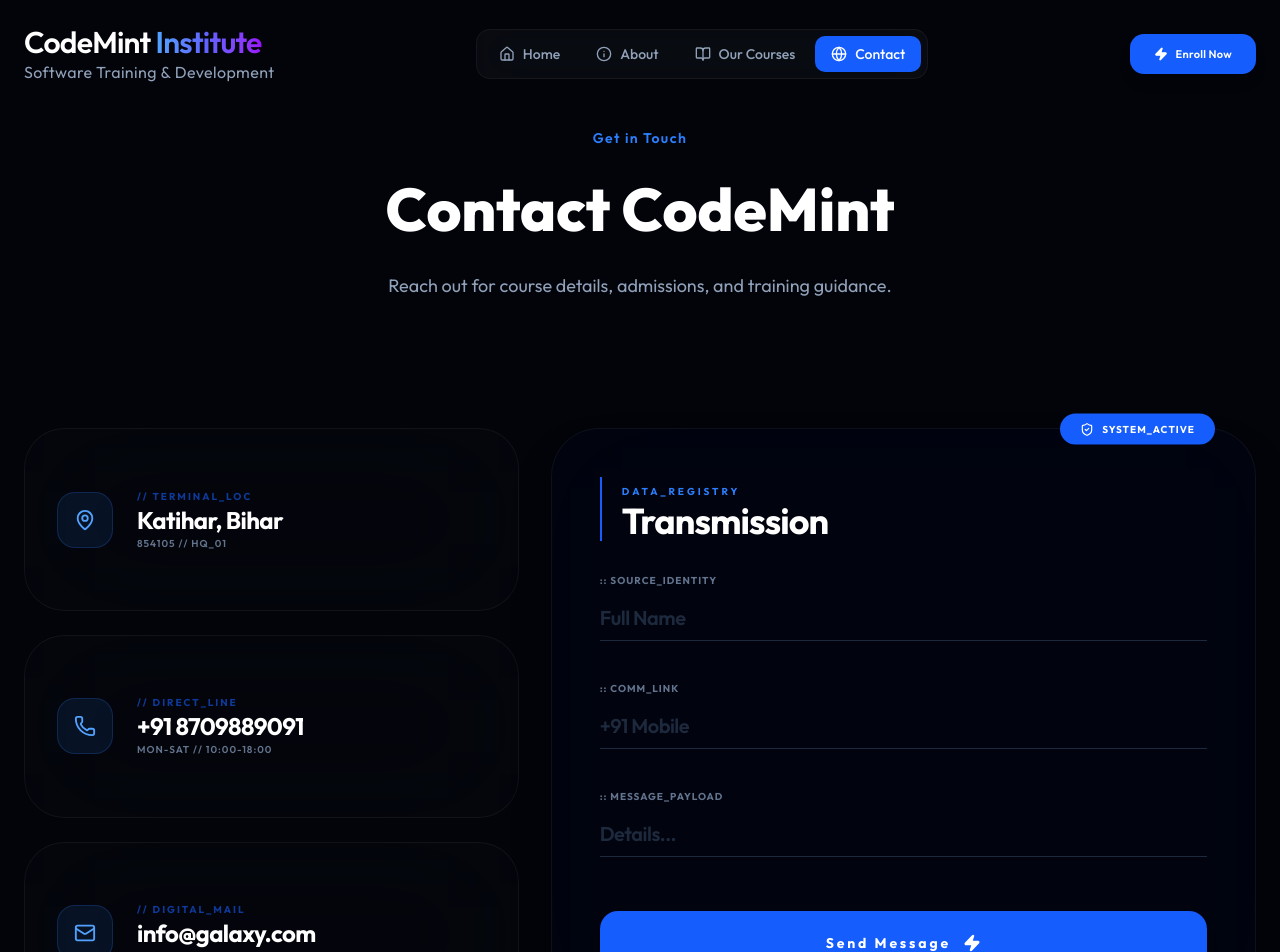
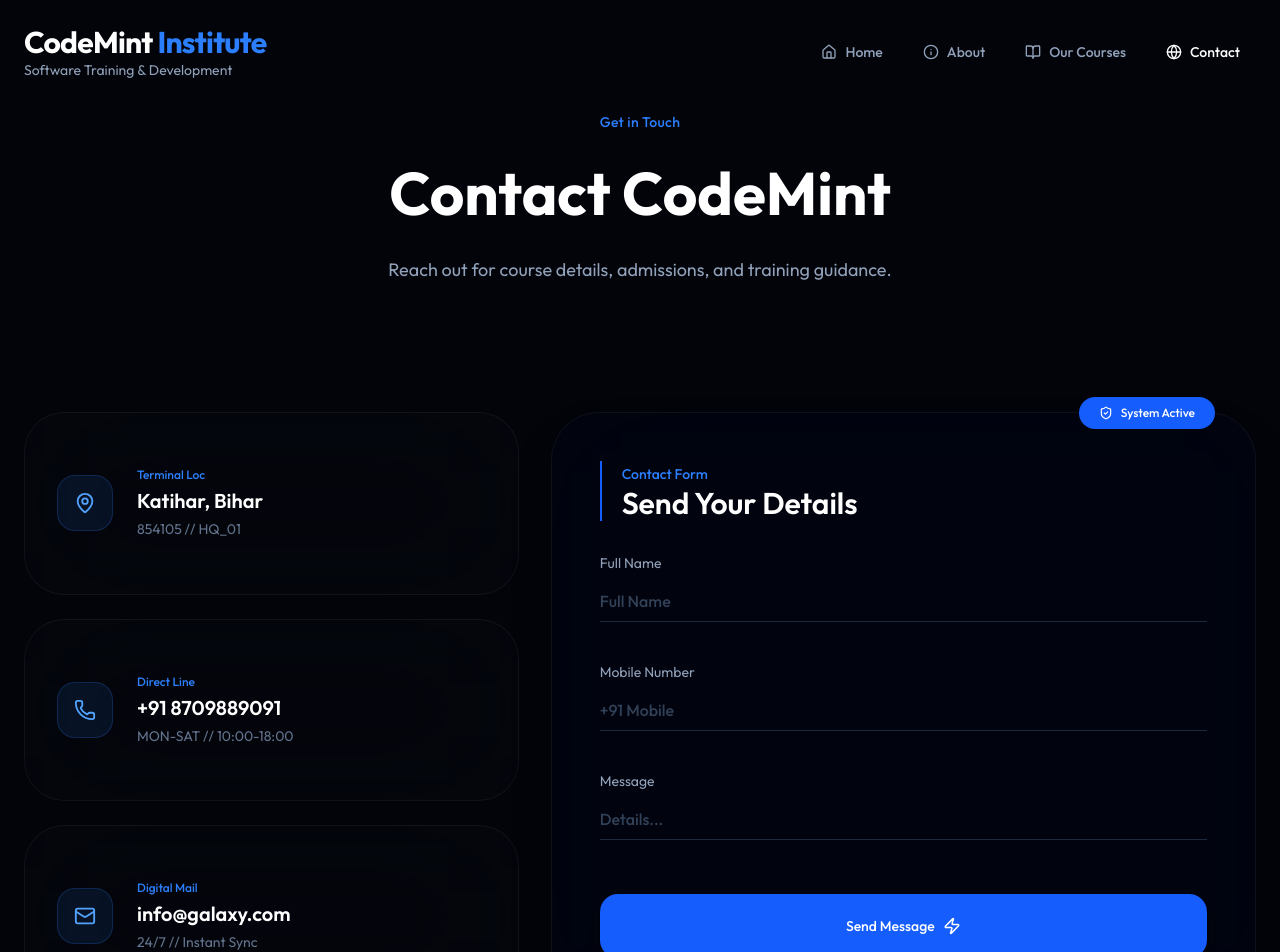
Before and after one commit to dilkash722/empire-of-arts, a React (Vite) app: page /contact in a window 1280 px wide. Shown: the top 952 px of the page. Built offline with nearby package versions, Linux system fonts and the light colour scheme.

Commit message:
Update Desing and Name Branding

```diff
--- a/src/components/Footer.jsx
+++ b/src/components/Footer.jsx
@@ -12,18 +12,18 @@ export default function Footer() {
           {/* BRAND */}
           <div className="lg:col-span-5 space-y-6">
             <div className="flex flex-col leading-none">
-              <h2 className="text-2xl md:text-3xl font-semibold tracking-tight text-white">
-                CodeMint <span className="text-blue-500">Institute</span>
+              <h2 className="text-2xl md:text-3xl font-bold tracking-tight">
+                <span className="text-white">CodeMint</span>{" "}
+                <span className="text-blue-500">Institute</span>
               </h2>
-              <span className="text-sm text-slate-500 tracking-wide mt-2">
+              <span className="text-sm text-slate-400 mt-2">
                 Software Training & Development
               </span>
             </div>
 
             <p className="text-slate-500 text-sm leading-relaxed max-w-md">
-              We train students through live coding, whiteboard concepts, and
-              real project practice so they understand how software development
-              actually works in the industry.
+              Practical software training where students learn through live
+              coding, clear concepts, and real project practice.
             </p>
 
             <div className="flex gap-4 pt-2">
@@ -39,9 +39,9 @@ export default function Footer() {
             </div>
           </div>
 
-          {/* QUICK LINKS */}
+          {/* COURSES */}
           <div className="lg:col-span-3">
-            <h3 className="text-sm font-semibold text-white mb-5 uppercase tracking-wide">
+            <h3 className="text-sm font-semibold text-white mb-5 tracking-wide">
               Courses
             </h3>
             <ul className="space-y-3 text-sm">
@@ -65,7 +65,7 @@ export default function Footer() {
 
           {/* CONTACT */}
           <div className="lg:col-span-4">
-            <h3 className="text-sm font-semibold text-white mb-5 uppercase tracking-wide">
+            <h3 className="text-sm font-semibold text-white mb-5 tracking-wide">
               Contact
             </h3>
 
--- a/src/components/Navbar.jsx
+++ b/src/components/Navbar.jsx
@@ -9,8 +9,6 @@ import {
   BookOpen,
   Globe,
   ChevronRight,
-  Zap,
-  ArrowRight,
 } from "lucide-react";
 
 const links = [
@@ -46,21 +44,35 @@ export default function Navbar() {
       >
         <div className="max-w-7xl mx-auto px-6 flex items-center justify-between">
           {/* BRAND */}
+          <motion.div
+            initial={{ opacity: 0, y: -20 }}
+            animate={{ opacity: 1, y: 0 }}
+            transition={{ duration: 0.6 }}
+          >
             <Link to="/" className="flex flex-col leading-none">
-            <span className="text-2xl md:text-3xl font-semibold tracking-tight">
+              <motion.span
+                initial={{ opacity: 0, y: -10 }}
+                animate={{ opacity: 1, y: 0 }}
+                transition={{ delay: 0.1 }}
+                className="text-2xl md:text-3xl font-bold tracking-tight"
+              >
                 <span className="text-white">CodeMint</span>{" "}
-              <span className="text-transparent bg-clip-text bg-gradient-to-r from-blue-400 via-indigo-500 to-purple-600">
-                Institute
-              </span>
-            </span>
+                <span className="text-blue-500">Institute</span>
+              </motion.span>
 
-            <span className="text-base text-slate-400 tracking-wide">
+              <motion.span
+                initial={{ opacity: 0, y: -8 }}
+                animate={{ opacity: 1, y: 0 }}
+                transition={{ delay: 0.2 }}
+                className="text-sm text-slate-400"
+              >
                 Software Training & Development
-            </span>
+              </motion.span>
             </Link>
+          </motion.div>
 
           {/* DESKTOP NAV */}
-          <nav className="hidden lg:flex items-center gap-1 bg-white/[0.03] border border-white/5 p-1.5 rounded-xl backdrop-blur-xl">
+          <nav className="hidden lg:flex items-center gap-2">
             {links.map((link) => {
               const Icon = link.icon;
               const active = pathname === link.path;
@@ -68,10 +80,8 @@ export default function Navbar() {
                 <Link
                   key={link.path}
                   to={link.path}
-                  className={`flex items-center gap-2 px-4 py-2 rounded-lg text-sm font-medium transition-all ${
-                    active
-                      ? "bg-blue-600 text-white"
-                      : "text-slate-400 hover:text-white hover:bg-white/5"
+                  className={`flex items-center gap-2 px-4 py-2 rounded-lg text-sm font-medium transition ${
+                    active ? "text-white" : "text-slate-400 hover:text-white"
                   }`}
                 >
                   <Icon size={16} />
@@ -81,23 +91,13 @@ export default function Navbar() {
             })}
           </nav>
 
-          {/* ENROLL BUTTON + TOGGLE */}
-          <div className="flex items-center gap-3">
-            <Link
-              to="/contact"
-              className="hidden md:flex items-center gap-2 px-6 py-3 bg-blue-600 text-white text-[11px] font-semibold tracking-wide rounded-xl hover:bg-white hover:text-black transition-all active:scale-95 shadow-lg"
-            >
-              <Zap size={14} fill="currentColor" />
-              Enroll Now
-            </Link>
-
+          {/* TOGGLE */}
           <button
             onClick={() => setOpen(true)}
             className="lg:hidden p-2.5 bg-white/5 border border-white/10 rounded-lg text-white"
           >
             <Menu size={22} />
           </button>
-          </div>
         </div>
       </header>
 
@@ -118,7 +118,7 @@ export default function Navbar() {
               animate={{ x: 0 }}
               exit={{ x: "100%" }}
               transition={{ duration: 0.45 }}
-              className="fixed top-0 right-0 h-full w-full max-w-sm bg-[#0a0c12] z-[150] px-8 pt-16 pb-10 flex flex-col"
+              className="fixed top-0 right-0 h-full w-full max-w-sm bg-[#0a0c12] z-[150] px-8 pt-20 pb-10 flex flex-col"
             >
               <button
                 onClick={() => setOpen(false)}
@@ -127,7 +127,18 @@ export default function Navbar() {
                 <X size={22} />
               </button>
 
-              <div className="mt-12 space-y-6">
+              {/* Drawer Branding */}
+              <div className="text-center mb-12">
+                <h2 className="text-3xl font-bold text-white">
+                  CodeMint <span className="text-blue-500">Institute</span>
+                </h2>
+                <p className="text-sm text-slate-400 mt-2">
+                  Software Training & Development
+                </p>
+              </div>
+
+              {/* Links */}
+              <div className="space-y-4">
                 {links.map((link, i) => {
                   const Icon = link.icon;
                   const active = pathname === link.path;
@@ -160,18 +171,6 @@ export default function Navbar() {
                   );
                 })}
               </div>
-
-              {/* SAME ENROLL BUTTON IN DRAWER */}
-              <div className="mt-auto pt-10">
-                <Link
-                  to="/contact"
-                  onClick={() => setOpen(false)}
-                  className="flex items-center justify-center gap-2 w-full py-3 bg-blue-600 text-white text-sm font-semibold tracking-wide rounded-xl hover:bg-white hover:text-black transition-all"
-                >
-                  <Zap size={14} />
-                  Enroll Now <ArrowRight size={16} />
-                </Link>
-              </div>
             </motion.div>
           </>
         )}
--- a/src/pages/Contact.jsx
+++ b/src/pages/Contact.jsx
@@ -1,14 +1,6 @@
 import React from "react";
 import { motion } from "framer-motion";
-import {
-  MapPin,
-  Phone,
-  Binary,
-  Zap,
-  ShieldCheck,
-  Mail,
-  Cpu,
-} from "lucide-react";
+import { MapPin, Phone, Zap, ShieldCheck, Mail } from "lucide-react";
 
 export default function ContactPage() {
   const itemVariants = {
@@ -22,28 +14,45 @@ export default function ContactPage() {
 
   return (
     <div className="bg-[#02040a] text-white min-h-screen font-sans selection:bg-blue-600/30 overflow-x-hidden">
-      {/* --- HERO SECTION: EXACT COURSE STYLE --- */}
-      <section className="relative pt-32 pb-20 px-6 text-center overflow-hidden">
-        <div className="absolute top-0 left-1/2 -translate-x-1/2 w-[800px] h-[400px] bg-blue-600/10 blur-[140px] rounded-full -z-10" />
+      {/* --- HERO --- */}
+      <section className="relative pt-28 pb-20 px-6 text-center">
+        <motion.div
+          initial={{ opacity: 0, y: 30 }}
+          animate={{ opacity: 1, y: 0 }}
+          transition={{ duration: 0.8 }}
+          className="max-w-4xl mx-auto space-y-6"
+        >
+          <motion.p
+            initial={{ opacity: 0, y: 20 }}
+            animate={{ opacity: 1, y: 0 }}
+            transition={{ delay: 0.1 }}
+            className="text-sm text-blue-500 font-medium tracking-wide"
+          >
+            Get in Touch
+          </motion.p>
 
-        <div className="max-w-3xl mx-auto">
-          <p className="text-blue-500 text-sm font-semibold tracking-widest">
-            Get in Touch
-          </p>
+          <motion.h1
+            initial={{ opacity: 0, y: 25 }}
+            animate={{ opacity: 1, y: 0 }}
+            transition={{ delay: 0.2 }}
+            className="text-4xl sm:text-5xl md:text-6xl font-bold text-white leading-tight"
+          >
+            Contact CodeMint
+          </motion.h1>
 
-          <h1 className="mt-6 text-4xl sm:text-6xl font-extrabold text-white leading-tight">
-            Contact CodeMint
-          </h1>
-
-          <p className="mt-6 text-slate-400 text-base sm:text-lg leading-relaxed">
+          <motion.p
+            initial={{ opacity: 0, y: 20 }}
+            animate={{ opacity: 1, y: 0 }}
+            transition={{ delay: 0.3 }}
+            className="text-slate-400 text-base sm:text-lg leading-relaxed max-w-2xl mx-auto"
+          >
             Reach out for course details, admissions, and training guidance.
-          </p>
-        </div>
+          </motion.p>
+        </motion.div>
       </section>
-
-      {/* --- CONTENT GRID: BALANCED HEIGHT --- */}
+      {/* --- CONTENT GRID --- */}
       <section className="max-w-7xl mx-auto px-6 py-12 grid grid-cols-1 lg:grid-cols-12 gap-8 items-stretch">
-        {/* LEFT: INFO CARDS (Flex-1 to match height) */}
+        {/* LEFT CARDS */}
         <div className="lg:col-span-5 flex flex-col gap-6">
           {[
             {
@@ -74,30 +83,31 @@ export default function ContactPage() {
                 <div className="w-14 h-14 bg-blue-500/10 rounded-2xl border border-blue-500/20 flex items-center justify-center text-blue-400 group-hover:bg-blue-600 group-hover:text-white transition-all">
                   {card.icon}
                 </div>
+
                 <div>
-                  <p className="text-[10px] font-bold text-blue-600/60 tracking-[0.2em] uppercase mb-1">
-                    // {card.label}
+                  <p className="text-xs text-blue-500 font-medium mb-1">
+                    {card.label.replace("_", " ")}
                   </p>
-                  <h3 className="text-xl md:text-2xl font-bold tracking-tight text-white leading-none mb-1">
+
+                  <h3 className="text-lg md:text-xl font-semibold text-white mb-1">
                     {card.value}
                   </h3>
-                  <p className="text-slate-500 text-[10px] font-semibold uppercase tracking-widest">
-                    {card.sub}
-                  </p>
+
+                  <p className="text-sm text-slate-500">{card.sub}</p>
                 </div>
               </div>
             </motion.div>
           ))}
         </div>
 
-        {/* RIGHT: COMMAND FORM (Matches left height) */}
+        {/* RIGHT FORM */}
         <motion.div
           initial={{ opacity: 0, x: 20 }}
           whileInView={{ opacity: 1, x: 0 }}
           className="lg:col-span-7 bg-slate-950/40 border border-white/5 p-10 md:p-12 rounded-[3rem] backdrop-blur-3xl shadow-2xl relative flex flex-col justify-between"
         >
-          <div className="absolute top-0 right-10 -translate-y-1/2 bg-blue-600 text-[10px] font-bold px-5 py-2 rounded-full text-white uppercase tracking-widest flex items-center gap-2">
-            <ShieldCheck size={14} /> System_Active
+          <div className="absolute top-0 right-10 -translate-y-1/2 bg-blue-600 text-xs font-medium px-5 py-2 rounded-full text-white flex items-center gap-2">
+            <ShieldCheck size={14} /> System Active
           </div>
 
           <form
@@ -105,55 +115,52 @@ export default function ContactPage() {
             onSubmit={(e) => e.preventDefault()}
           >
             <div className="space-y-2 border-l-2 border-blue-600 pl-5 mb-8">
-              <span className="text-[10px] font-bold uppercase tracking-[0.3em] text-blue-500">
-                Data_Registry
+              <span className="text-sm text-blue-500 font-medium">
+                Contact Form
               </span>
-              <h3 className="text-2xl md:text-4xl font-bold tracking-tight text-white">
-                Transmission
+              <h3 className="text-2xl md:text-3xl font-semibold text-white">
+                Send Your Details
               </h3>
             </div>
 
             <div className="space-y-10 mb-12">
-              <div className="relative group/input">
-                <label className="text-[10px] font-bold text-slate-500 uppercase tracking-widest mb-2 block group-focus-within/input:text-blue-500 transition-colors">
-                  :: Source_Identity
+              <div>
+                <label className="text-sm text-slate-400 mb-2 block">
+                  Full Name
                 </label>
                 <input
                   type="text"
-                  className="w-full bg-transparent border-b border-slate-800 focus:border-blue-600 py-2 text-lg md:text-xl outline-none transition-all font-semibold tracking-tight text-white placeholder:text-slate-800"
+                  className="w-full bg-transparent border-b border-slate-800 focus:border-blue-600 py-2 text-base font-medium outline-none text-white placeholder:text-slate-700"
                   placeholder="Full Name"
                 />
               </div>
 
-              <div className="relative group/input">
-                <label className="text-[10px] font-bold text-slate-500 uppercase tracking-widest mb-2 block group-focus-within/input:text-blue-500 transition-colors">
-                  :: Comm_Link
+              <div>
+                <label className="text-sm text-slate-400 mb-2 block">
+                  Mobile Number
                 </label>
                 <input
                   type="tel"
-                  className="w-full bg-transparent border-b border-slate-800 focus:border-blue-600 py-2 text-lg md:text-xl outline-none transition-all font-semibold tracking-tight text-white placeholder:text-slate-800"
+                  className="w-full bg-transparent border-b border-slate-800 focus:border-blue-600 py-2 text-base font-medium outline-none text-white placeholder:text-slate-700"
                   placeholder="+91 Mobile"
                 />
               </div>
 
-              <div className="relative group/input">
-                <label className="text-[10px] font-bold text-slate-500 uppercase tracking-widest mb-2 block group-focus-within/input:text-blue-500 transition-colors">
-                  :: Message_Payload
+              <div>
+                <label className="text-sm text-slate-400 mb-2 block">
+                  Message
                 </label>
                 <textarea
                   rows="1"
-                  className="w-full bg-transparent border-b border-slate-800 focus:border-blue-600 py-2 text-lg md:text-xl outline-none transition-all font-semibold tracking-tight text-white placeholder:text-slate-800 resize-none"
+                  className="w-full bg-transparent border-b border-slate-800 focus:border-blue-600 py-2 text-base font-medium outline-none text-white placeholder:text-slate-700 resize-none"
                   placeholder="Details..."
                 />
               </div>
             </div>
 
-            <button className="w-full h-16 bg-blue-600 hover:bg-blue-500 text-white font-bold text-sm rounded-2xl transition-all shadow-lg group flex items-center justify-center tracking-[0.2em]">
+            <button className="w-full h-16 bg-blue-600 hover:bg-blue-500 text-white font-medium text-sm rounded-2xl transition-all shadow-lg flex items-center justify-center gap-2">
               Send Message
-              <Zap
-                size={18}
-                className="ml-3 fill-current group-hover:scale-110 transition-transform"
-              />
+              <Zap size={18} />
             </button>
           </form>
         </motion.div>
--- a/src/pages/Courses.jsx
+++ b/src/pages/Courses.jsx
@@ -9,6 +9,7 @@ import {
   Zap,
   Cpu,
 } from "lucide-react";
+import { motion } from "framer-motion";
 
 const courses = [
   {
@@ -98,29 +99,51 @@ export default function Courses() {
   return (
     <div className="bg-[#02040a] text-white min-h-screen font-sans pb-24 selection:bg-blue-600/30">
       {/* --- HERO SECTION --- */}
-      <section className="relative pt-32 pb-20 px-6 overflow-hidden text-center">
-        <div className="absolute top-0 left-1/2 -translate-x-1/2 w-[800px] h-[400px] bg-blue-600/10 blur-[140px] rounded-full -z-10" />
-
-        <div className="max-w-4xl mx-auto">
+      <section className="relative pt-28 pb-20 px-6 text-center">
+        <motion.div
+          initial={{ opacity: 0, y: 30 }}
+          whileInView={{ opacity: 1, y: 0 }}
+          viewport={{ once: true }}
+          transition={{
+            duration: 0.8,
+            ease: [0.16, 1, 0.3, 1],
+            staggerChildren: 0.15,
+          }}
+          className="max-w-5xl mx-auto space-y-6"
+        >
           {/* Small Label */}
-          <p className="text-blue-500 text-sm font-semibold tracking-widest">
-            Industrial Training Programs
-          </p>
+          <motion.p
+            initial={{ opacity: 0, y: 20 }}
+            whileInView={{ opacity: 1, y: 0 }}
+            transition={{ duration: 0.6 }}
+            className="text-sm text-blue-500 font-medium tracking-wide"
+          >
+            Our Programs
+          </motion.p>
 
           {/* Main Heading */}
-          <h1 className="mt-6 text-4xl sm:text-6xl md:text-7xl font-extrabold text-white leading-[1.1] tracking-tight">
+          <motion.h1
+            initial={{ opacity: 0, y: 25 }}
+            whileInView={{ opacity: 1, y: 0 }}
+            transition={{ duration: 0.7 }}
+            className="text-4xl sm:text-5xl md:text-6xl font-bold text-white leading-tight"
+          >
             Our Learning Path
-          </h1>
+          </motion.h1>
 
           {/* Description */}
-          <p className="mt-8 text-slate-400 text-base sm:text-lg leading-relaxed max-w-2xl mx-auto">
-            Structured programs designed to build strong fundamentals, practical
-            skills, and real project experience required in the software
+          <motion.p
+            initial={{ opacity: 0, y: 20 }}
+            whileInView={{ opacity: 1, y: 0 }}
+            transition={{ duration: 0.6 }}
+            className="text-slate-400 text-base sm:text-lg leading-relaxed max-w-2xl mx-auto"
+          >
+            Well structured training programs focused on strong fundamentals,
+            practical skills, and real project experience used in the software
             industry.
-          </p>
-        </div>
+          </motion.p>
+        </motion.div>
       </section>
-
       {/* --- COURSE GRID --- */}
       <section className="max-w-7xl mx-auto px-6 grid grid-cols-1 lg:grid-cols-2 gap-8">
         {courses.map((course, index) => (
```
Also changed, not shown: src/pages/About.jsx (+85 -153 lines), src/pages/Home.jsx (+36 -52 lines). Lines whose indentation alone changed are shown as unchanged.
